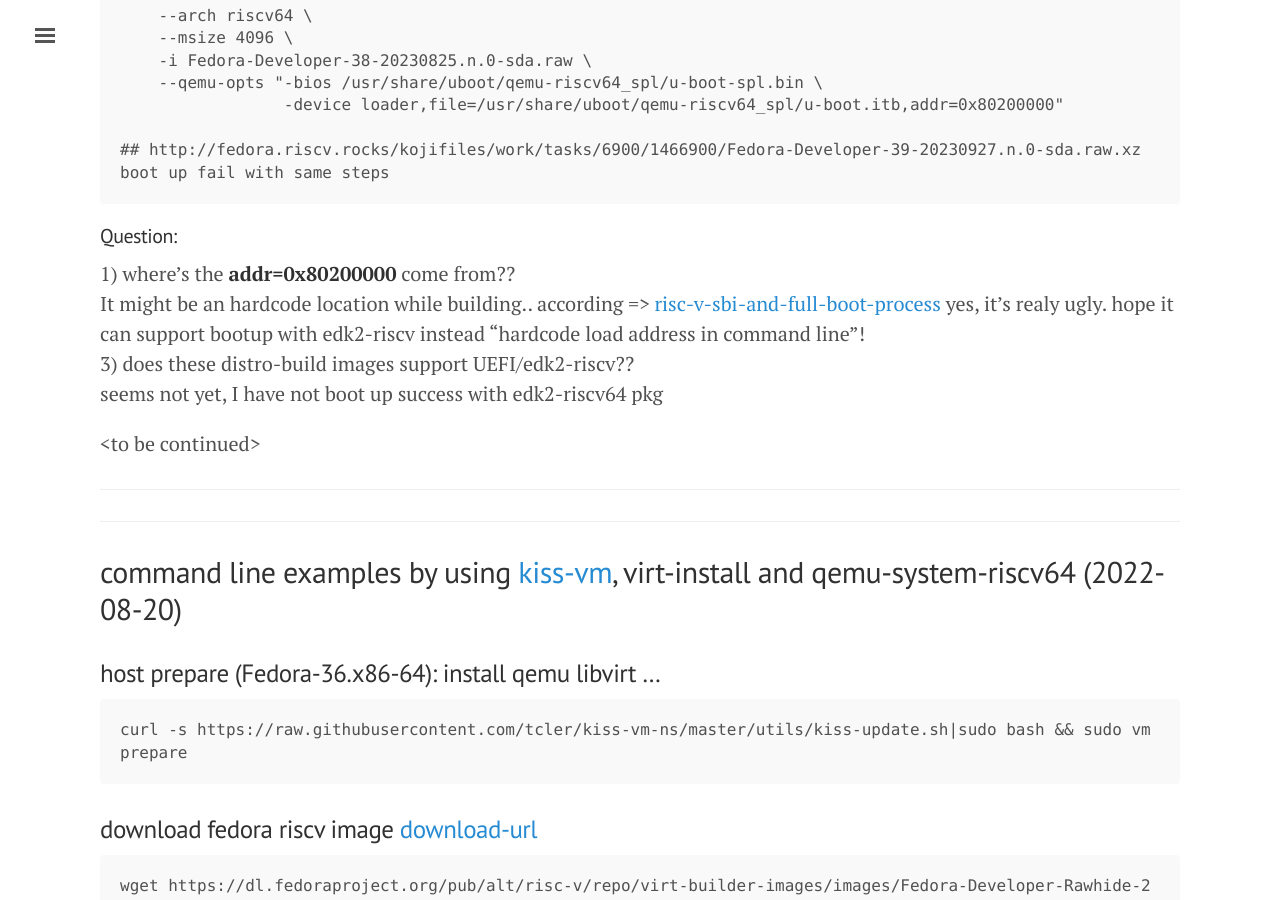
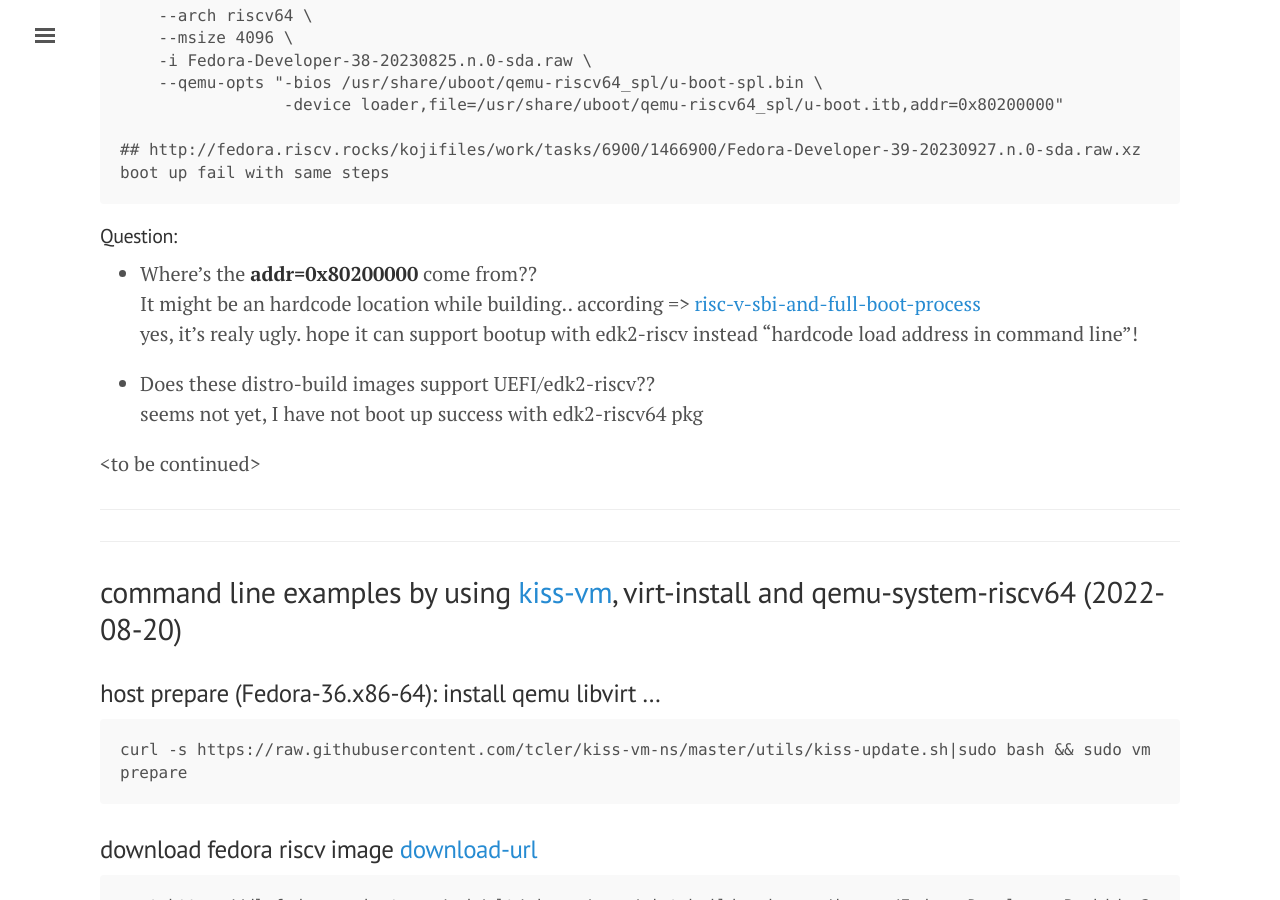
Before and after one commit to tcler/tcler.github.io, a Jekyll site: the page built from _posts/2022-08-20-start-fedora-riscv64-VM-on-fedora-x86_64-host.md, in a window 1280 px wide and 900 px high, scrolled down 1695 px. Built offline with Jekyll 4.4.1, drawn with Linux system fonts in a browser that asks for light colours.

Commit message:
Update 2022-08-20-start-fedora-riscv64-VM-on-fedora-x86_64-host.md

````diff
--- a/_posts/2022-08-20-start-fedora-riscv64-VM-on-fedora-x86_64-host.md
+++ b/_posts/2022-08-20-start-fedora-riscv64-VM-on-fedora-x86_64-host.md
@@ -54,10 +54,11 @@
 ```
 
 #### Question:
-1) where's the **addr=0x80200000** come from??
+- Where's the **addr=0x80200000** come from??
    It might be an hardcode location while building..  according => [risc-v-sbi-and-full-boot-process](https://popovicu.com/posts/risc-v-sbi-and-full-boot-process)
    yes, it's realy ugly. hope it can support bootup with edk2-riscv instead "hardcode load address in command line"!
-3) does these distro-build images support UEFI/edk2-riscv??
+
+- Does these distro-build images support UEFI/edk2-riscv??
    seems not yet, I have not boot up success with edk2-riscv64 pkg
 
 \<to be continued\>
````
